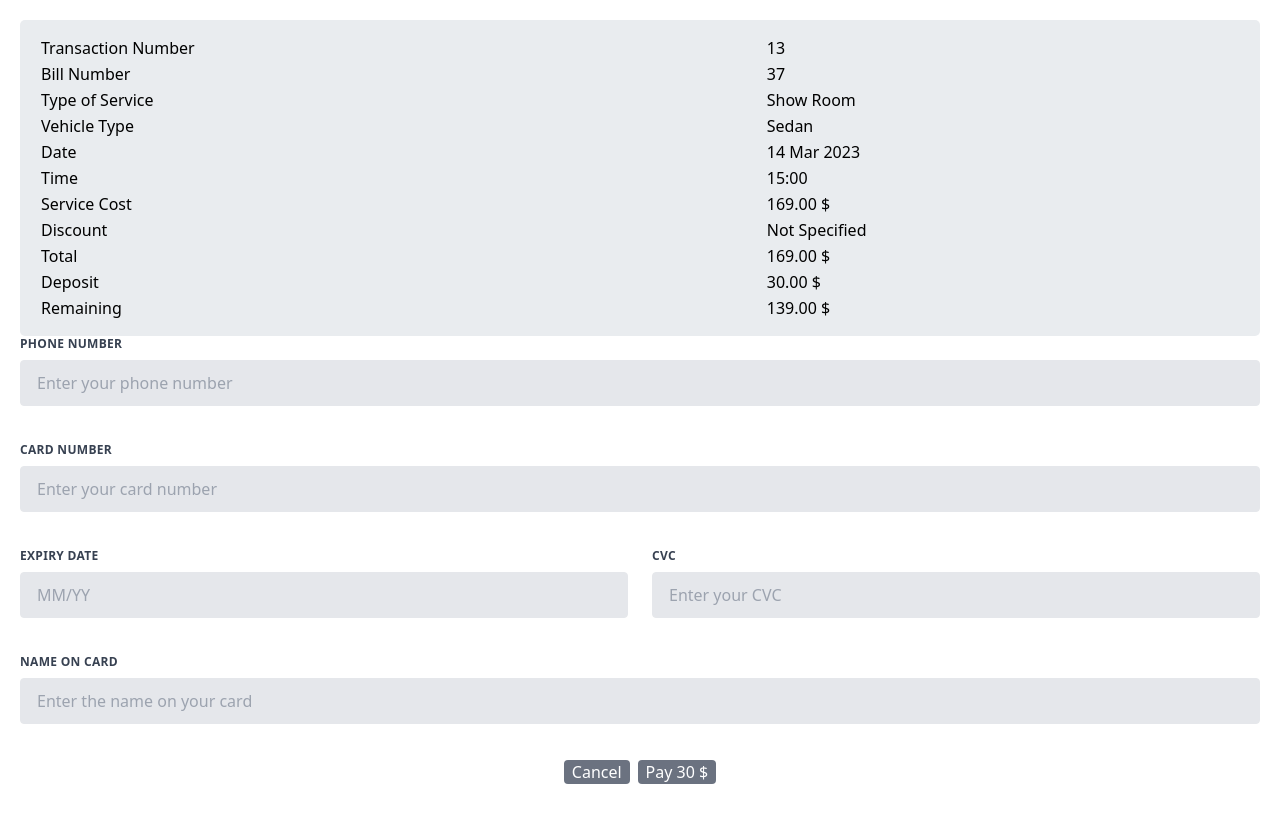
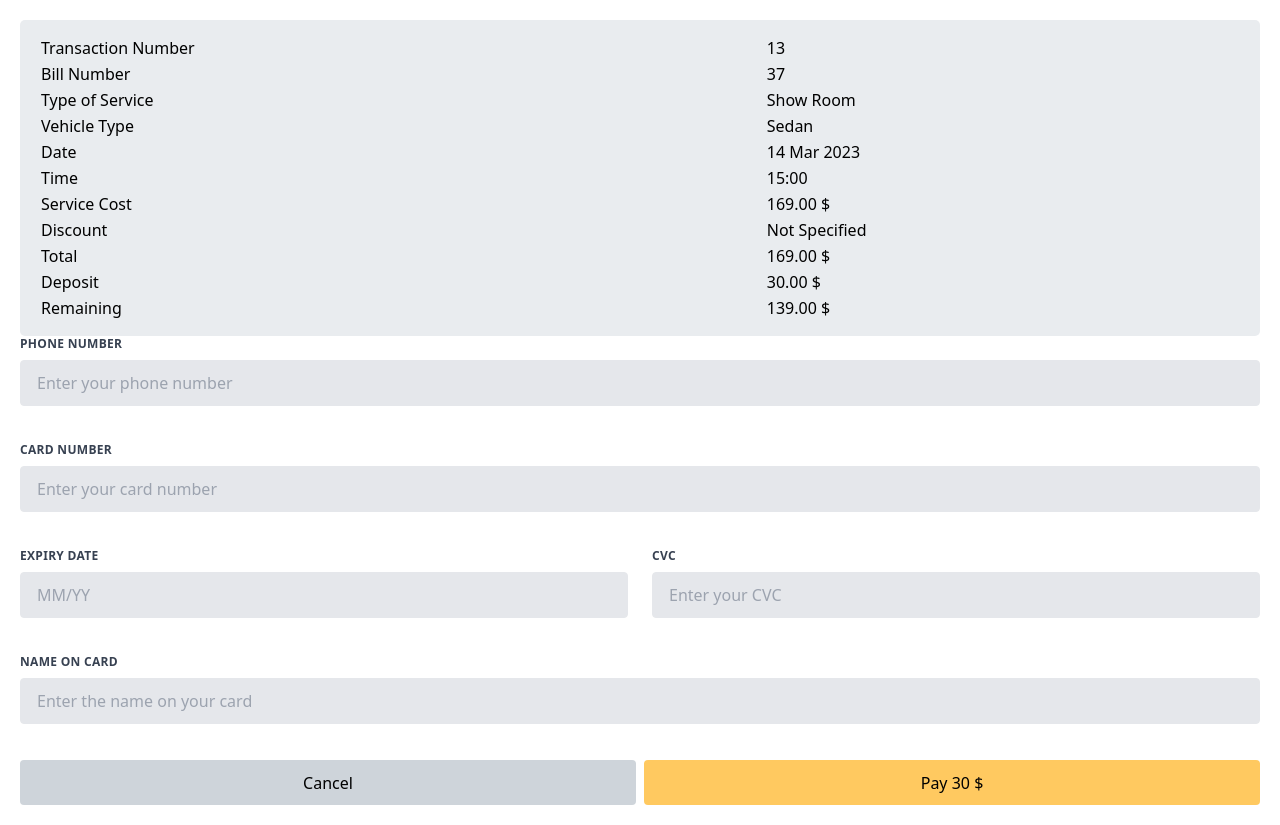
Before and after one commit to hannah-habibpour/jayplus, a React (Create React App) app: page /payment in a window 1280 px wide. Before the commit the page ends 804 px from the top, so only its background shows below. Built offline with nearby package versions, Linux system fonts and the light colour scheme.

Commit message:
Created different style for Button component based on the type of Button

```diff
--- a/src/components/booking/BookingFooter.jsx
+++ b/src/components/booking/BookingFooter.jsx
@@ -8,11 +8,15 @@ function BookingFooter() {
 
   const isDisabled = (dateTimeSelected === "" || vehicleTypeSelected === "" || serviceTypeSelected === "")
 
+  const buttonStyle = {
+    width: "280px",
+    height: "43px",
+  }
   return (
     <section id="booking-footer">
       <div className="flex flex-col items-center justify-center">
-      <div className="">price: ${serviceCost}</div>
-        <Button to="/payment" disabled={isDisabled}>Payment</Button>
+        <div className="">price: ${serviceCost}</div>
+        <Button to="/payment" disabled={isDisabled} type="largeFixedWidthActiveButtonLight">Payment</Button>
       </div>
     </section>
     // flex justify-center items-center
--- a/src/components/booking/timeSelection/DayColumnHeader.jsx
+++ b/src/components/booking/timeSelection/DayColumnHeader.jsx
@@ -3,7 +3,7 @@ import React from 'react'
 function DayColumnHeader({date}) {
 
   const headerStyle = {
-    background: process.env.REACT_APP_ACTIVE_ACTION_BUTTON_COLOR,
+    background: process.env.REACT_APP_ACTIVE_ACTION_BUTTON_COLOR_DARK,
     height: "50px",
     borderRadius: "5px",
     fontSize: "14px",
--- a/src/components/booking/timeSelection/UpdateDayButton.jsx
+++ b/src/components/booking/timeSelection/UpdateDayButton.jsx
@@ -7,7 +7,7 @@ function UpdateDayButton({ children, type, changeDate, disabled }) {
   }
 
   const buttonStyle = {
-    background: process.env.REACT_APP_ACTIVE_ACTION_BUTTON_COLOR,
+    background: process.env.REACT_APP_ACTIVE_ACTION_BUTTON_COLOR_DARK,
     height: "50px",
     width: "25px",
     padding: "0px"
--- a/src/components/payment/PaymentForm.jsx
+++ b/src/components/payment/PaymentForm.jsx
@@ -42,9 +42,9 @@ function PaymentForm() {
             <input className="appearance-none block w-full bg-gray-200 text-gray-700 border border-gray-200 rounded py-3 px-4 mb-3 leading-tight focus:outline-none focus:bg-white" id="nameOnCard" type="text" placeholder="Enter the name on your card" />
           </div>
         </div>
-        <div className="flex items-center justify-center gap-2">
-          <Button to="/">Cancel</Button>
-          <Button to="/payment-success">Pay 30 $</Button>
+        <div className="flex items-center justify-center gap-2 paymentbuttons">
+          <Button to="/" type="halfWidthActiveButtonDark">Cancel</Button>
+          <Button to="/payment-success" type="halfWidthActiveButtonLight">Pay 30 $</Button>
         </div>
       </form>
 
--- a/src/components/paymentSuccess/PaymentSuccessFooter.jsx
+++ b/src/components/paymentSuccess/PaymentSuccessFooter.jsx
@@ -3,7 +3,7 @@ import Button from "../shared/all/Button"
 function PaymentSuccessFooter() {
   return (
     <section id="payment-success-footer">
-      <Button to="/">Back to Home</Button>
+      <Button to="/" type="mediumFixedWidthActiveButtonLight">Back to Home</Button>
     </section>
 
   )
--- a/src/components/shared/all/Button.jsx
+++ b/src/components/shared/all/Button.jsx
@@ -1,13 +1,45 @@
-import { Link } from "react-router-dom"
+import { Link } from "react-router-dom";
 
-function Button({ to, children, disabled }) {
+function Button({ to, children, type="", disabled }) {
+
+  let buttonStyle = {};
+
+  if (type === "largeFixedWidthActiveButtonLight") {
+    buttonStyle = {
+      background: process.env.REACT_APP_ACTIVE_ACTION_BUTTON_COLOR_LIGHT,
+      width: "280px",
+      height: "45px"
+    }
+  } else if (type === "mediumFixedWidthActiveButtonLight") {
+    buttonStyle = {
+      background: process.env.REACT_APP_ACTIVE_ACTION_BUTTON_COLOR_LIGHT,
+      width: "160px",
+      height: "45px"
+    }
+  } else if (type === "halfWidthActiveButtonLight") {
+    buttonStyle = {
+      background: process.env.REACT_APP_ACTIVE_ACTION_BUTTON_COLOR_LIGHT,
+      width: "100%",
+      height: "45px"
+    }
+  } else if (type === "halfWidthActiveButtonDark") {
+    buttonStyle = {
+      background: process.env.REACT_APP_ACTIVE_ACTION_BUTTON_COLOR_DARK,
+      width: "100%",
+      height: "45px"
+    }
+  } else {
+    buttonStyle = {
+      width: "100%",
+      height: "45px"
+    }
+  }
+
   return (
-    <Link to={to} >
-      <button className={`bg-gray-500 hover:bg-gray-700 text-white px-2 rounded ${disabled ? "opacity-50 cursor-not-allowed" : ""}`} disabled={disabled}>
+    <Link to={to} className={`rounded ${disabled ? "opacity-50 cursor-not-allowed" : ""} flex justify-center items-center`} style={buttonStyle} onClick={disabled ? e => e.preventDefault() : null}>
         {children}
-      </button>
     </Link>
-  )
+  );
 }
 
-export default Button
+export default Button;
```
Also changed, not shown: src/index.css (line endings or trailing spaces), 1 other file (tests, documents, lock files or other folders).
